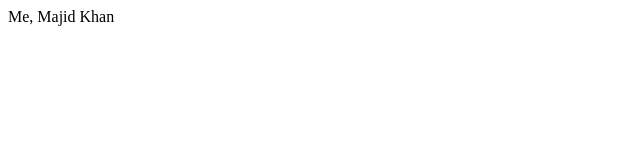
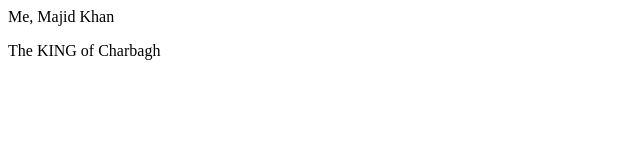
Before and after one commit to majidkhan544/localRepo, a plain HTML site: page index.html in a window 1280 px wide. Shown: the whole page, without its empty margins (0-640 px from the left). Drawn offline with Linux system fonts and the light colour scheme.

Commit message:
add new feature

```diff
--- a/index.html
+++ b/index.html
@@ -1 +1,2 @@
 <p>Me, Majid Khan</p>
+<p>The KING of Charbagh</p>
```
